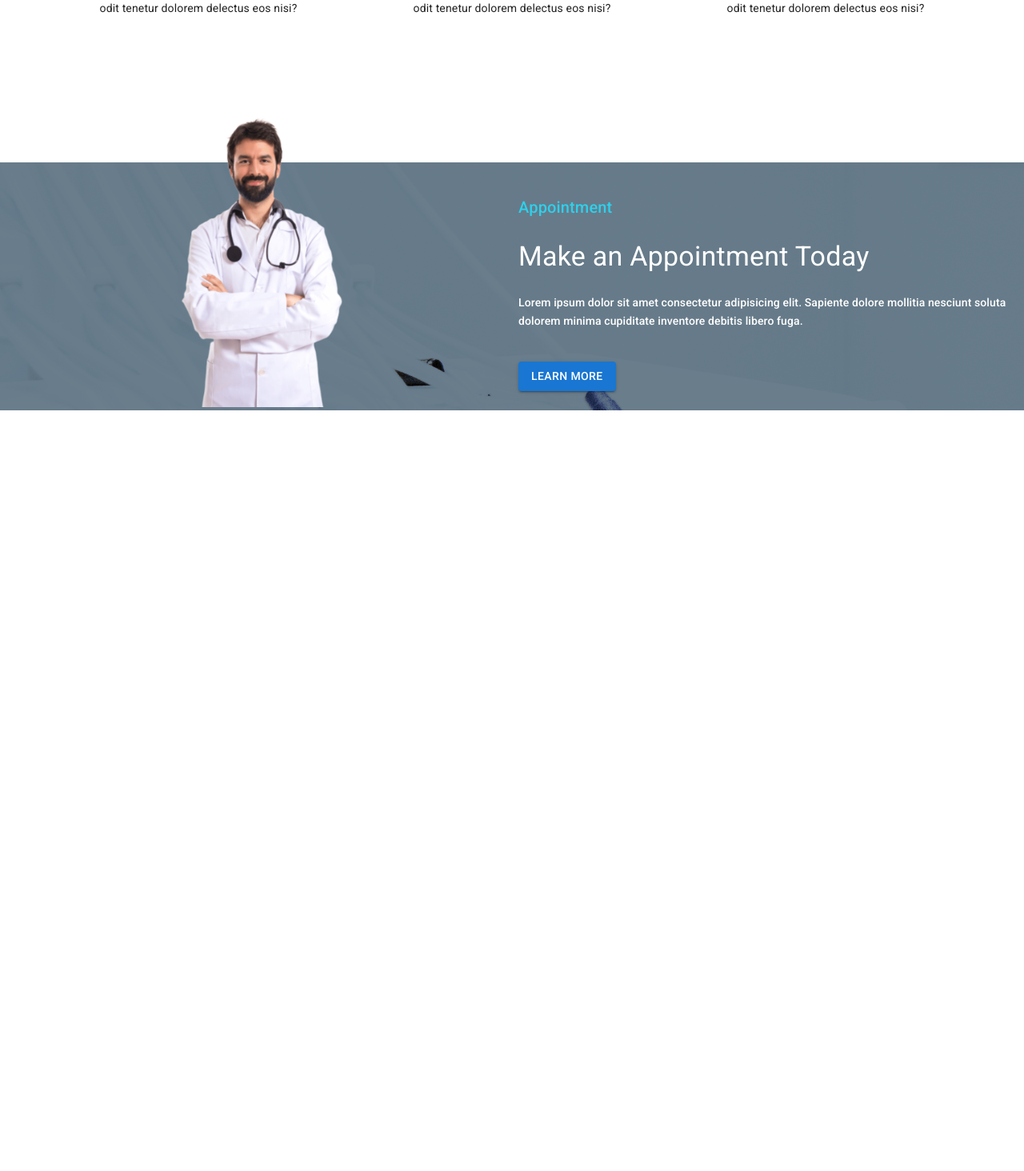
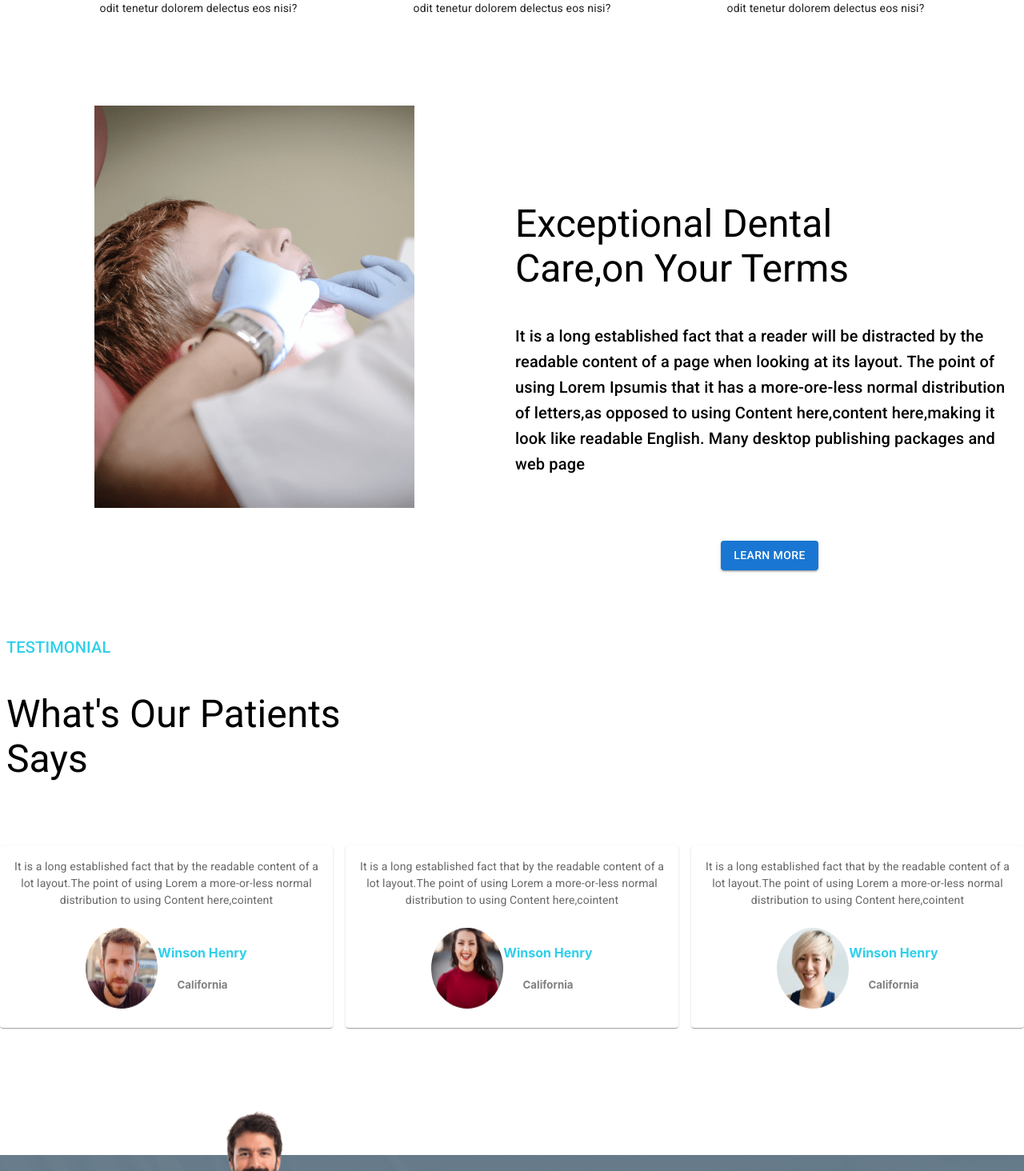
Before and after one commit to aditya19xx/doctors-portal-client, a React (Create React App) app: page / in a window 1280 px wide. Shown: the part 886-2350 px from the top of the page at 80% size. Before the commit the page ends 1399 px from the top, so only its background shows below. Built offline with nearby package versions, Linux system fonts and the light colour scheme.

Commit message:
testimonial part added

```diff
--- /dev/null
+++ b/src/Pages/Home/Feature/Feature.js
@@ -0,0 +1,37 @@
+import React from "react";
+import Box from "@mui/material/Box";
+import img from "../../../images/treatment.png";
+
+import Grid from "@mui/material/Grid";
+import { Button, Typography } from "@mui/material";
+
+const Feature = () => {
+  return (
+    <Box>
+      <Grid  sx={{marginTop:10}} container spacing={1}>
+        <Grid item md={6} xs={12}>
+          <img style={{ width: 400 }} src={img} />
+        </Grid>
+        <Grid sx={{ marginTop: 10}} item md={6} xs={12}>
+            <Typography sx={{ marginTop:5,textAlign: 'left'}} variant="h3">
+                Exceptional Dental
+                <br/>Care,on Your Terms
+            </Typography>
+          <Typography sx={{marginTop: 5, textAlign: 'left'}} variant="h6">
+            It is a long established fact that a reader will be distracted by
+            the readable content of a page when looking at its layout. The point
+            of using Lorem Ipsumis that it has a more-ore-less normal
+            distribution of letters,as opposed to using Content here,content
+            here,making it look like readable English. Many desktop publishing
+            packages and web page
+          </Typography>
+          <Button sx={{marginTop: 10}} variant="contained">
+            Learn More
+          </Button>
+        </Grid>
+      </Grid>
+    </Box>
+  );
+};
+
+export default Feature;
--- a/src/Pages/Home/Home/Home.js
+++ b/src/Pages/Home/Home/Home.js
@@ -2,7 +2,9 @@ import React from 'react';
 import Navigation from '../../Shared/Navigation/Navigation';
 import AppointmentBanner from '../AppointmentBanner/AppointmentBanner';
 import Banner from '../Banner/Banner';
+import Feature from '../Feature/Feature';
 import Services from '../Services/Services';
+import Testimonial from '../Testimonial/Testimonial';
 
 const Home = () => {
     return (
@@ -10,6 +12,8 @@ const Home = () => {
             <Navigation></Navigation>
             <Banner></Banner>
             <Services></Services>
+            <Feature></Feature>
+            <Testimonial></Testimonial>
             <AppointmentBanner></AppointmentBanner>
         </div>
     );
--- /dev/null
+++ b/src/Pages/Home/Testimonial/Testimonial.js
@@ -0,0 +1,104 @@
+import { Box } from "@mui/material";
+import React from "react";
+import Typography from "@mui/material/Typography";
+import Grid from "@mui/material/Grid";
+import Card from "@mui/material/Card";
+import CardContent from "@mui/material/CardContent";
+import people1 from "../../../images/people-1.png";
+import people2 from "../../../images/people-2.png";
+import people3 from "../../../images/people-3.png";
+
+const Testimonial = () => {
+  return (
+    <Box sx={{mt:10}}>
+      <Box sx={{ textAlign: "left", m: 1 }}>
+        <Typography  style={{ color: "rgba(47, 207, 234)" }} variant="h6" gutterBottom component="div">
+          TESTIMONIAL
+        </Typography>
+        <Typography sx={{mt:5}} variant="h3" gutterBottom component="div">
+          What's Our Patients <br />
+          Says
+        </Typography>
+      </Box>
+      <Box sx={{mt:10}}>
+        <Grid container spacing={2}>
+          <Grid item xs={12} sm={12} md={4}>
+            <Card sx={{ minWidth: 275 }}>
+              <CardContent>
+                <Typography
+                  sx={{ fontSize: 14 }}
+                  color="text.secondary"
+                  gutterBottom
+                >
+                  It is a long established fact that by the readable content of
+                  a lot layout.The point of using Lorem a more-or-less normal
+                  distribution to using Content here,cointent
+                </Typography>
+                <Box sx={{ display: "flex", justifyContent: "center", mt: 3 }}>
+                  <img sx={{ width: 400 }} src={people1} />
+                  <Box>
+                    <h4 style={{ color: "rgba(47, 207, 234)" }}>
+                      Winson Henry
+                    </h4>
+                    <h5 style={{ color: "gray" }}>California</h5>
+                  </Box>
+                </Box>
+              </CardContent>
+            </Card>
+          </Grid>
+
+          <Grid item xs={12} sm={12} md={4}>
+            <Card sx={{ minWidth: 275 }}>
+              <CardContent>
+                <Typography
+                  sx={{ fontSize: 14 }}
+                  color="text.secondary"
+                  gutterBottom
+                >
+                  It is a long established fact that by the readable content of
+                  a lot layout.The point of using Lorem a more-or-less normal
+                  distribution to using Content here,cointent
+                </Typography>
+                <Box sx={{ display: "flex", justifyContent: "center", mt: 3 }}>
+                  <img sx={{ width: 400 }} src={people2} />
+                  <Box>
+                    <h4 style={{ color: "rgba(47, 207, 234)" }}>
+                      Winson Henry
+                    </h4>
+                    <h5 style={{ color: "gray" }}>California</h5>
+                  </Box>
+                </Box>
+              </CardContent>
+            </Card>
+          </Grid>
+          <Grid item xs={12} sm={12} md={4}>
+            <Card sx={{ minWidth: 275 }}>
+              <CardContent>
+                <Typography
+                  sx={{ fontSize: 14 }}
+                  color="text.secondary"
+                  gutterBottom
+                >
+                  It is a long established fact that by the readable content of
+                  a lot layout.The point of using Lorem a more-or-less normal
+                  distribution to using Content here,cointent
+                </Typography>
+                <Box sx={{ display: "flex", justifyContent: "center", mt: 3 }}>
+                  <img sx={{ width: 400 }} src={people3} />
+                  <Box>
+                    <h4 style={{ color: "rgba(47, 207, 234)" }}>
+                      Winson Henry
+                    </h4>
+                    <h5 style={{ color: "gray" }}>California</h5>
+                  </Box>
+                </Box>
+              </CardContent>
+            </Card>
+          </Grid>
+        </Grid>
+      </Box>
+    </Box>
+  );
+};
+
+export default Testimonial;
```
Also changed, not shown: src/Pages/Home/Testimonial/Testimonial.css (added).
